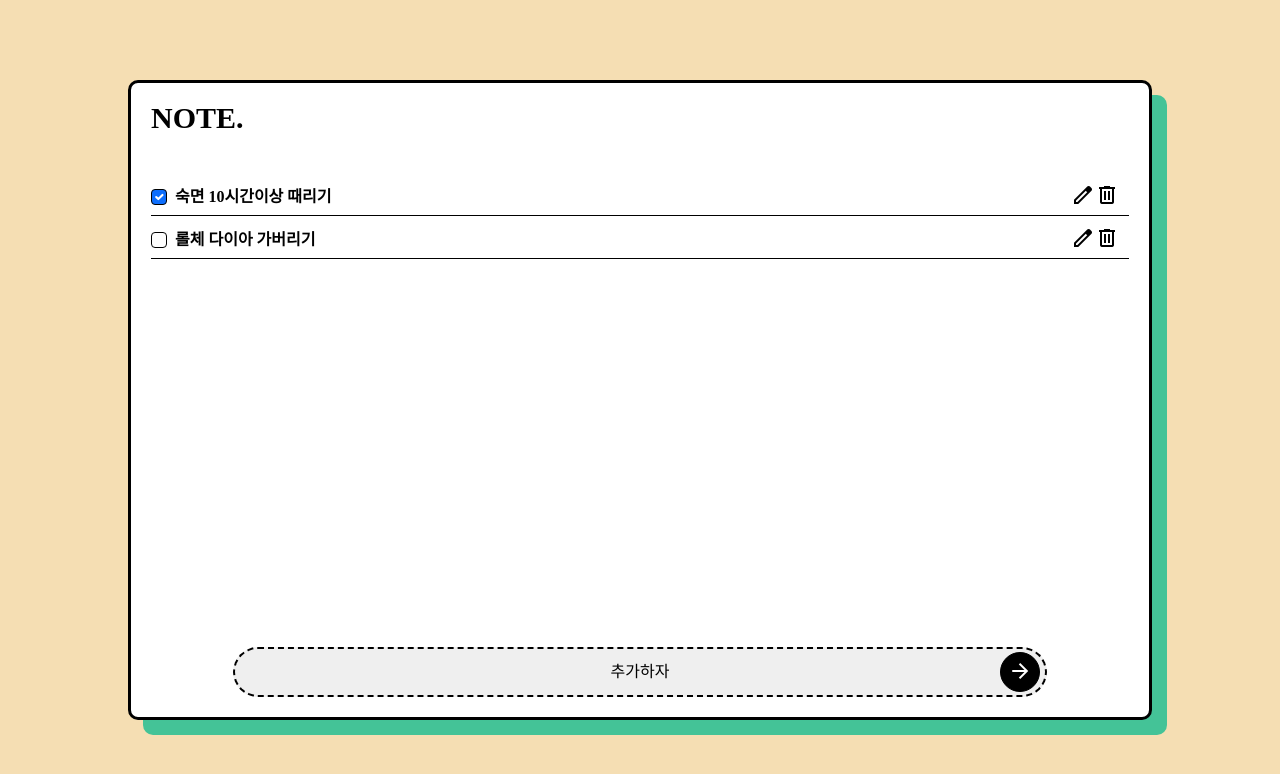
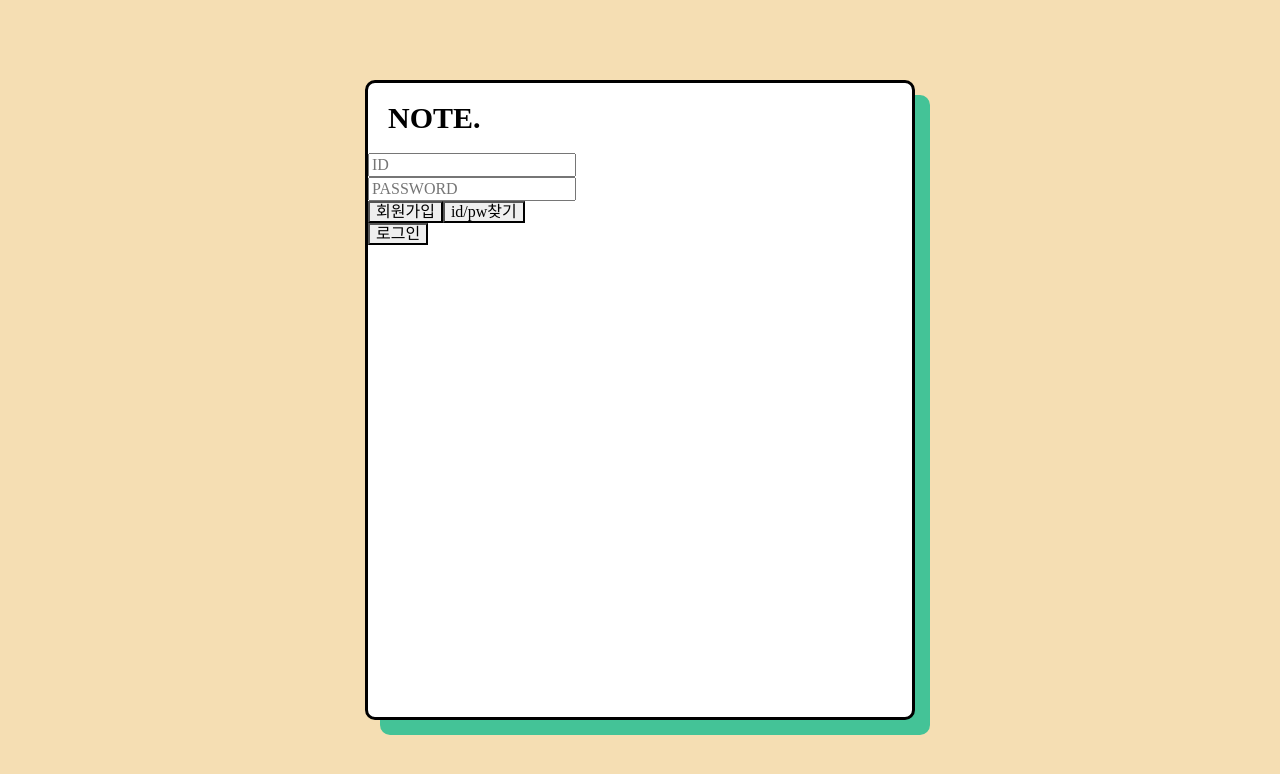
Before and after one commit to ho980719/todo-react, a React (Create React App) app: page / in a window 1280 px wide. Shown: the top 774 px of the page. Built offline with nearby package versions, Linux system fonts and the light colour scheme; the HTML template or start-up script is replaced by a standard one.

Commit message:
todo-server 연동

```diff
--- a/package.json
+++ b/package.json
@@ -7,6 +7,7 @@
     "@testing-library/jest-dom": "^5.16.5",
     "@testing-library/react": "^13.4.0",
     "@testing-library/user-event": "^13.5.0",
+    "axios": "^1.4.0",
     "react": "^18.2.0",
     "react-bootstrap": "^2.8.0",
     "react-calendar": "^4.3.0",
--- a/src/App.css
+++ b/src/App.css
@@ -10,6 +10,7 @@ body > #root > div {
 }
 
 .todo-note {
+    max-width: 550px;
     width: 80%;
     height: 80%;
     border: 3px solid;
@@ -25,6 +26,11 @@ body > #root > div {
     padding: 20px;
     font-size: 30px;
     font-weight: bold;
+}
+
+.todo-container {
+    width: 100%;
+    height: 100%;
 }
 
 .todo-list-box {
@@ -52,8 +58,8 @@ body > #root > div {
 .todo-input-box {
     display: flex;
     justify-content: center;
-    margin-bottom: 10px;
-    margin-top: auto;
+    height: 20%;
+    align-items: center;
 }
 
 .todo-input-wrap {
@@ -101,3 +107,9 @@ body > #root > div {
     top: 5px;
     right: 7px;
 }
+
+.login-container {
+    display: flex;
+    justify-content: center;
+    flex-direction: column;
+}
--- a/src/App.js
+++ b/src/App.js
@@ -4,19 +4,29 @@ import {Reset} from "styled-reset";
 import {Route, Routes} from "react-router-dom";
 import {TodoCalendar} from "./component/TodoCalendar";
 import {TodoView} from "./component/TodoView";
+import {Login} from "./component/Login";
 
 function App() {
+    // @todo redux store 관리
+    const login = 0;
     return (
         <>
             <Reset/>
             <div className="App">
+                <div className='todo-note'>
+                    <div className='todo-title'>
+                        <h1>NOTE.</h1>
+                    </div>
+                    <div className='todo-container'>
                         <Routes>
-                <Route path='/' element={<Todo/>}/>
+                            <Route path='/' element={login ? <Todo/> : <Login/>}/>
                             <Route path='/todo/list' element={<Todo/>}/>
                             <Route path='/todo/view' element={<TodoView/>}/>
                             <Route path='/calender' element={<TodoCalendar/>}/>
-                <Route path="/*" element={<div>Fail!</div>} />
+                            <Route path="/*" element={<div>404 Not Found!</div>}/>
                         </Routes>
+                    </div>
+                </div>
             </div>
         </>
     );
--- /dev/null
+++ b/src/component/Login.js
@@ -0,0 +1,45 @@
+import axios from "axios";
+import {request} from "../lib/request";
+import {useNavigate} from "react-router-dom";
+
+export const Login = () => {
+    const navigate = useNavigate();
+    const login = async () => {
+        let member = document.getElementById('form-member');
+        // @todo validation
+
+        await request.get('members/sign-in', {
+            params: {
+                loginId: member.login_id.value,
+                password: member.password.value,
+            }
+        }).then((response) => {
+            if (response.data.statusCode != 200)
+                throw new Error(response.data.payload.errorMessage);
+            else navigate('/todo/list');
+        }).catch((e) => {
+            console.error(e)
+            alert(e.message)
+        });
+    }
+
+    return (
+        <div className='login-container'>
+            <form id='form-member'>
+                <div>
+                    <input type='text' name='login_id' placeholder='ID'/>
+                </div>
+                <div>
+                    <input type='text' name='password' placeholder='PASSWORD'/>
+                </div>
+            </form>
+            <div>
+                <button>회원가입</button>
+                <button>id/pw찾기</button>
+            </div>
+            <div>
+                <button onClick={login}>로그인</button>
+            </div>
+        </div>
+    )
+}
--- a/src/component/Todo.js
+++ b/src/component/Todo.js
@@ -1,11 +1,25 @@
-import {useState} from "react";
+import {useEffect, useState} from "react";
 import {TodoList} from "../data/TodoList";
 import {useNavigate} from "react-router-dom";
+import {request} from "../lib/request";
 
 export const Todo = () => {
     const navigate = useNavigate();
     // list 선언
-    const [list, setList] = useState(TodoList);
+    // const [list, setList] = useState(TodoList);
+    const [list, setList] = useState([]);
+
+
+    useEffect(() => {
+        const getTodos = async () => {
+            let response = await request.get('/todos/1/20230711')
+                .then((response) => {return response.data})
+
+            console.log(response)
+        }
+        getTodos();
+    }, [])
+
 
     // insert
 
@@ -16,10 +30,7 @@ export const Todo = () => {
     }
 
     return (
-        <div className='todo-note'>
-            <div className='todo-title'>
-                <h1>NOTE.</h1>
-            </div>
+        <>
             <div className='todo-list-box'>
                 <ul className='todo-list'>
                     {
@@ -48,10 +59,11 @@ export const Todo = () => {
                     <button onClick={() => {
                         navigate('/todo/view')
                     }} type='button' className='todo-add-btn '>추가하자</button>
-                    {/*<input type='text' className='todo-input' placeholder='할거 입력해줘'/>*/}
                     <span className='material-symbols-outlined enter-circle'>arrow_forward</span>
                 </div>
             </div>
-        </div>
+
+        </>
+
     )
 }
--- a/src/component/TodoView.js
+++ b/src/component/TodoView.js
@@ -4,10 +4,7 @@ import {TodoList} from "../data/TodoList";
 export const TodoView = () => {
 
     return (
-        <div className='todo-note'>
-            <div className='todo-title'>
-                <h1>VIEW.</h1>
-            </div>
+        <>
             <div className='todo-list-box'>
                 <ul className='todo-list'>
 
@@ -17,11 +14,12 @@ export const TodoView = () => {
                 <div className='todo-input-wrap'>
                     <button onClick={() => {
 
-                    }} type='button' className='todo-add-btn '>추가하자</button>
+                    }} type='button' className='todo-add-btn '>추가하자
+                    </button>
                     {/*<input type='text' className='todo-input' placeholder='할거 입력해줘'/>*/}
                     <span className='material-symbols-outlined enter-circle'>arrow_forward</span>
                 </div>
             </div>
-        </div>
+        </>
     )
 }
--- /dev/null
+++ b/src/lib/request.js
@@ -0,0 +1,5 @@
+import axios from "axios";
+
+export const request = axios.create({
+    baseURL: "http://localhost:8080/api/",
+});
```
Also changed, not shown: src/lib/util.js (added, +30 -0 lines), 1 other file (tests, documents, lock files or other folders). Lines whose indentation alone changed are shown as unchanged.
